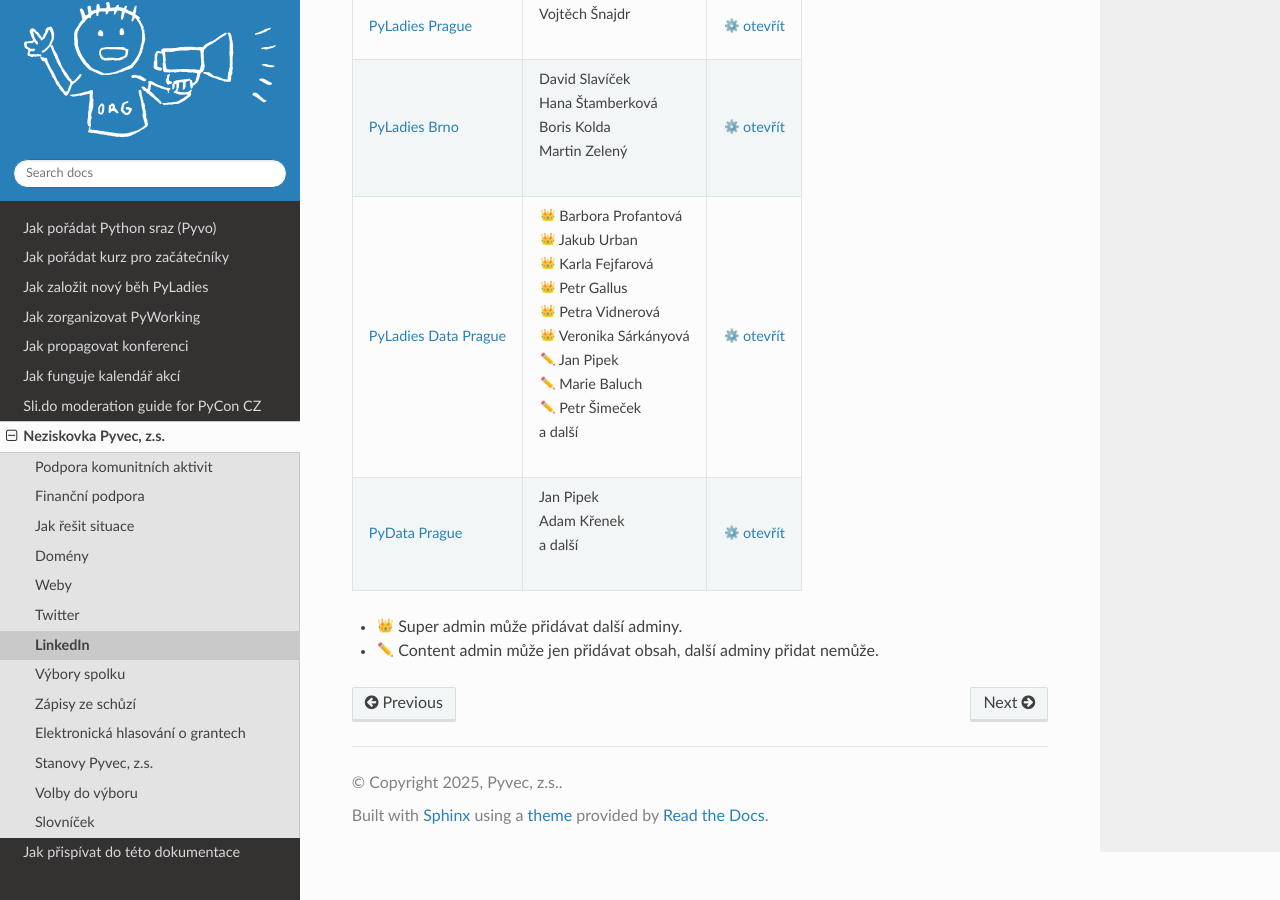
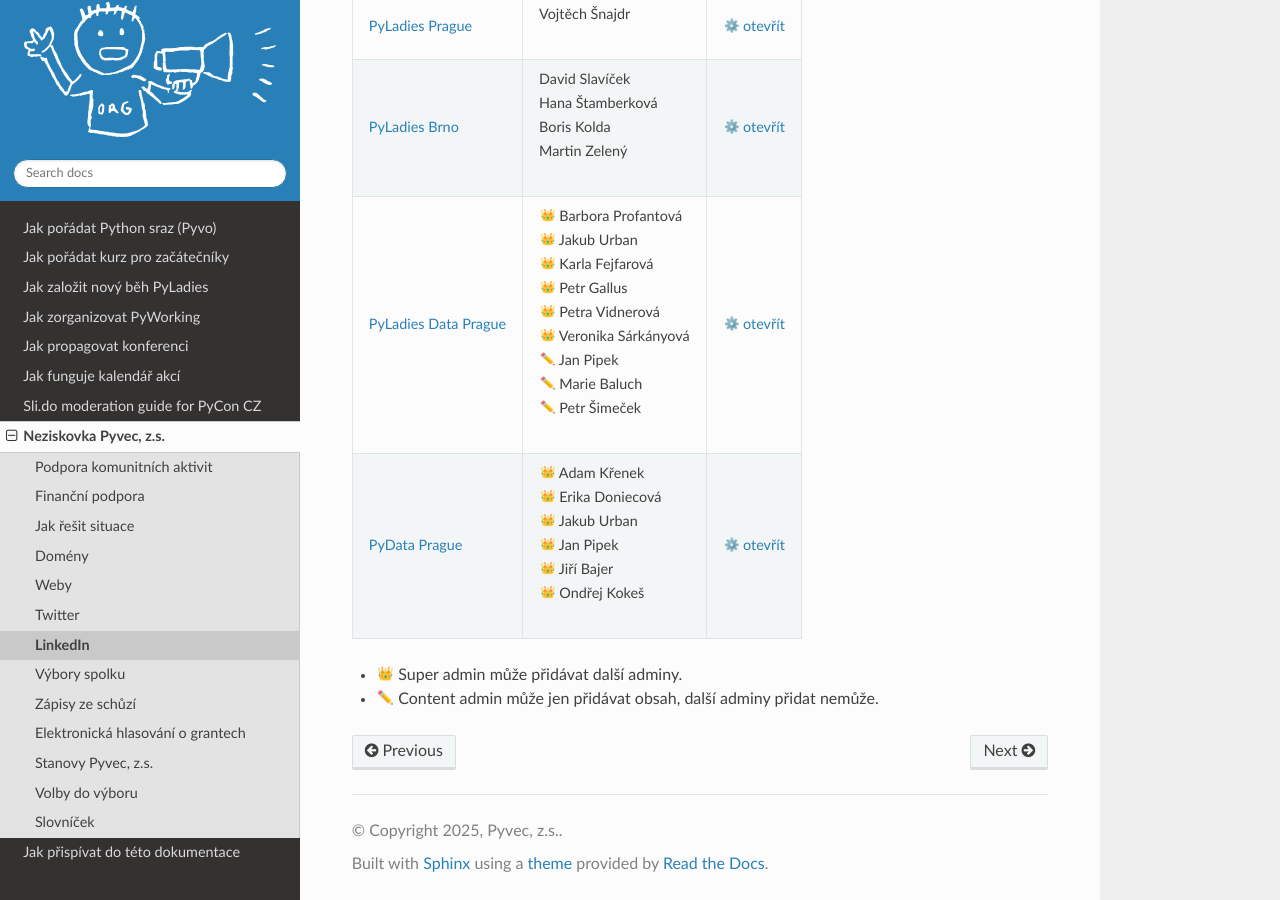
Before and after one commit to pyvec/docs.pyvec.org, a Sphinx documentation site: the page built from docs/operations/linkedin.rst, in a window 1280 px wide and 900 px high, scrolled down 723 px. Built offline with Sphinx 7.4.7 and the Read the Docs theme 3.1.0, drawn with Linux system fonts in a browser that asks for light colours; emoji names are drawn with the system emoji font.

Commit message:
Complete PyData Prague and PyLadies Data Prague LinkedIn admins
- PyData Prague: all six admins, all Super admins.
- PyLadies Data Prague: the list of nine was already complete, so drop
  "a další". The pyladies-data-prague URLs did not work for an admin,
  so use the numeric company ID they sent.

Co-Authored-By: Claude Opus 5.5 <noreply@anthropic.com>

```diff
--- a/docs/operations/linkedin.rst
+++ b/docs/operations/linkedin.rst
@@ -42,7 +42,7 @@ v kontaktech 1. stupně. Pokud chcete přístup, napište některému z adminů,
        | Boris Kolda
        | Martin Zelený
      * |:gear:| `otevřít <https://www.linkedin.com/company/pyladies-brno/admin/settings/manage-admins/>`__
-   * * `PyLadies Data Prague <https://www.linkedin.com/company/pyladies-data-prague/>`__
+   * * `PyLadies Data Prague <https://www.linkedin.com/company/105774340/>`__
      * | |:crown:| Barbora Profantová
        | |:crown:| Jakub Urban
        | |:crown:| Karla Fejfarová
@@ -52,12 +52,14 @@ v kontaktech 1. stupně. Pokud chcete přístup, napište některému z adminů,
        | |:pencil2:| Jan Pipek
        | |:pencil2:| Marie Baluch
        | |:pencil2:| Petr Šimeček
-       | a další
-     * |:gear:| `otevřít <https://www.linkedin.com/company/pyladies-data-prague/admin/settings/manage-admins/>`__
+     * |:gear:| `otevřít <https://www.linkedin.com/company/105774340/admin/settings/manage-admins/>`__
    * * `PyData Prague <https://www.linkedin.com/company/85424923/>`__
-     * | Jan Pipek
-       | Adam Křenek
-       | a další
+     * | |:crown:| Adam Křenek
+       | |:crown:| Erika Doniecová
+       | |:crown:| Jakub Urban
+       | |:crown:| Jan Pipek
+       | |:crown:| Jiří Bajer
+       | |:crown:| Ondřej Kokeš
      * |:gear:| `otevřít <https://www.linkedin.com/company/85424923/admin/settings/manage-admins/>`__
 
 * |:crown:| Super admin může přidávat další adminy.
```
